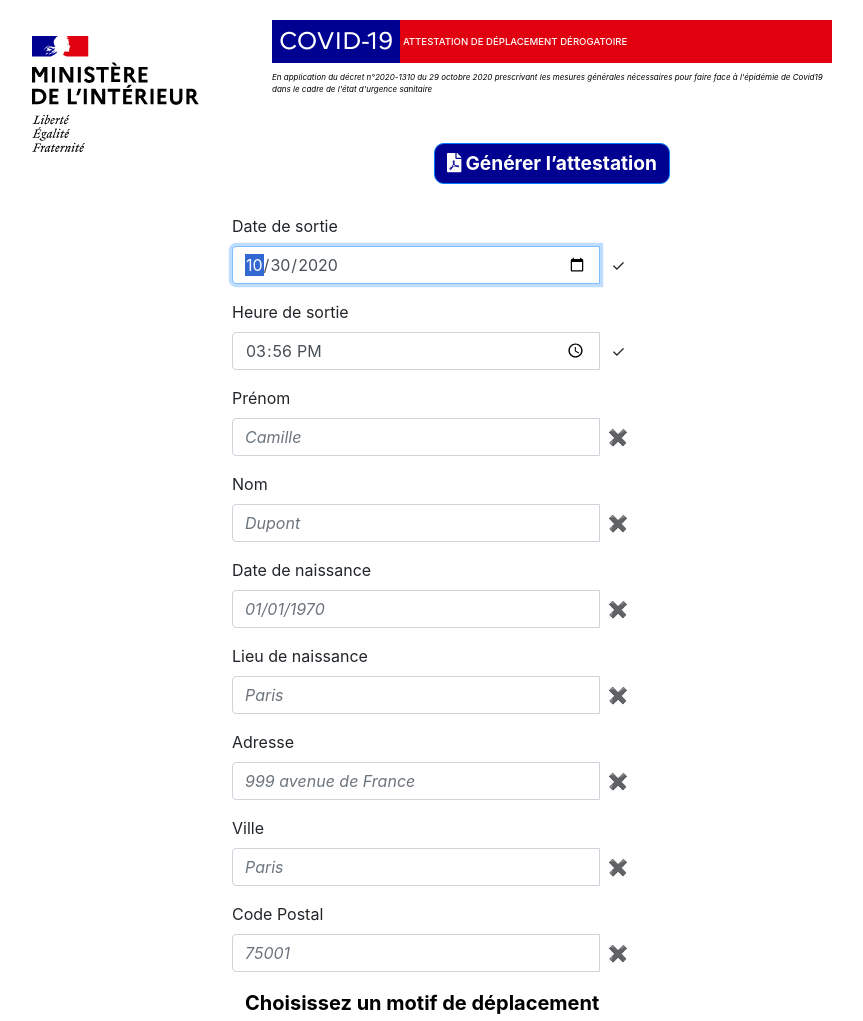
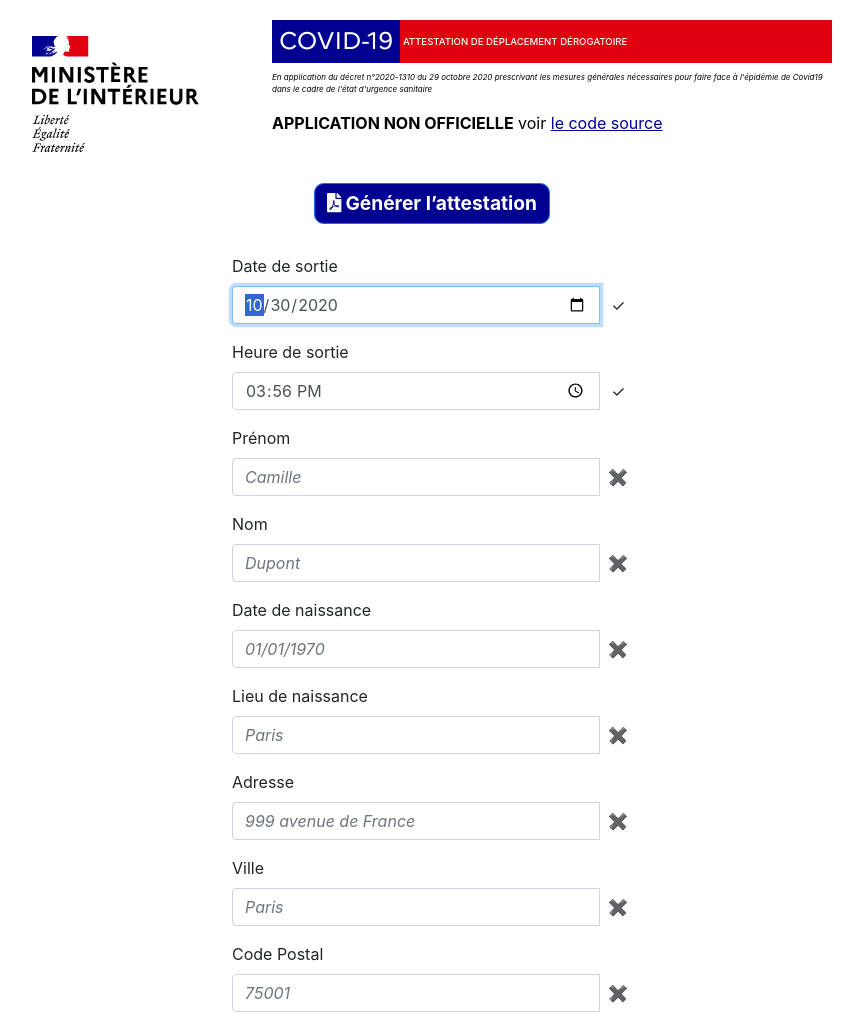
Before and after one commit to LAB-MI/attestation-deplacement-derogatoire-q4-2020, a website built with Parcel: page src/index.html in a window 1280 px wide. Shown: the top 1021 px of the page, without its empty margins (208-1071 px from the left). Built offline with nearby package versions, Linux system fonts and the light colour scheme.

Commit message:
feat(legals): adds a disclaimer

```diff
--- a/src/index.html
+++ b/src/index.html
@@ -51,6 +51,11 @@
             </p>
 
         </div>
+
+        <p>
+          <strong>APPLICATION NON OFFICIELLE</strong>
+          voir <a href="https://github.com/naholyr/attestation-deplacement-derogatoire-q4-2020">le code source</a>
+        </p>
     </header>
     <main role="main">
         <p
```
